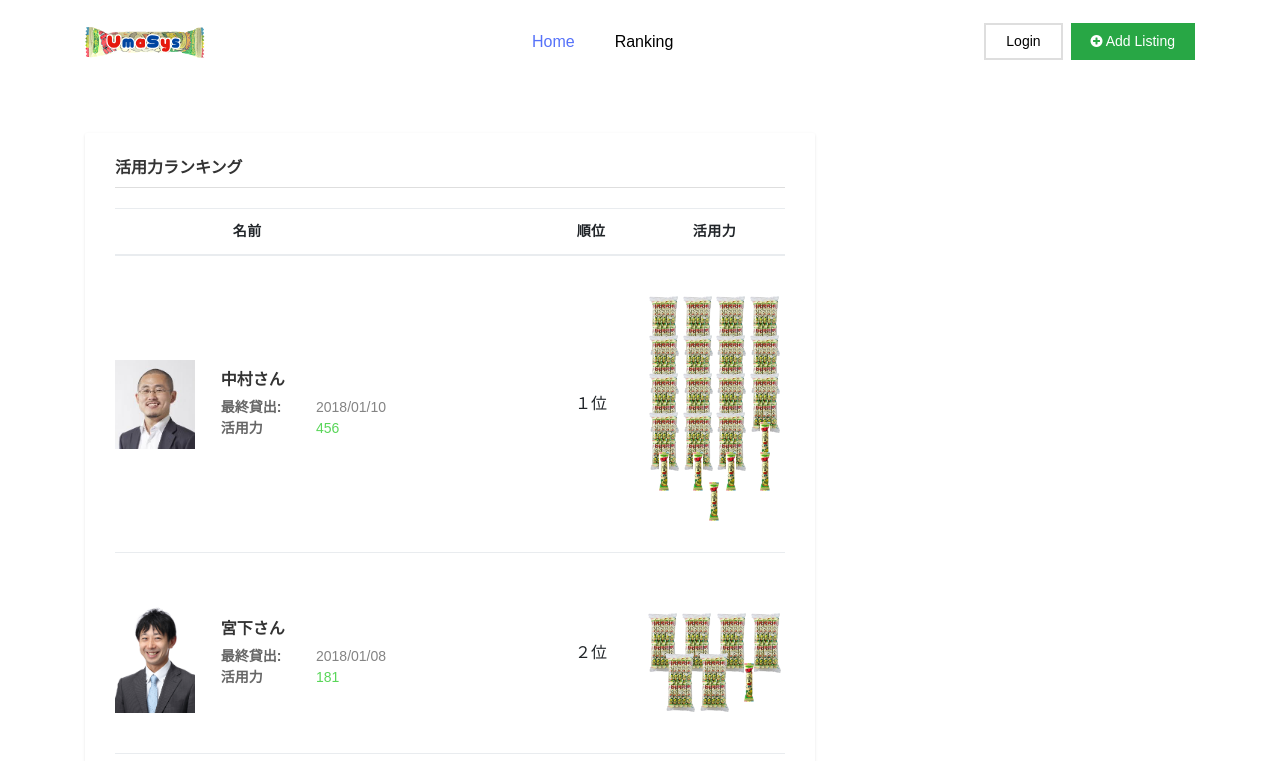
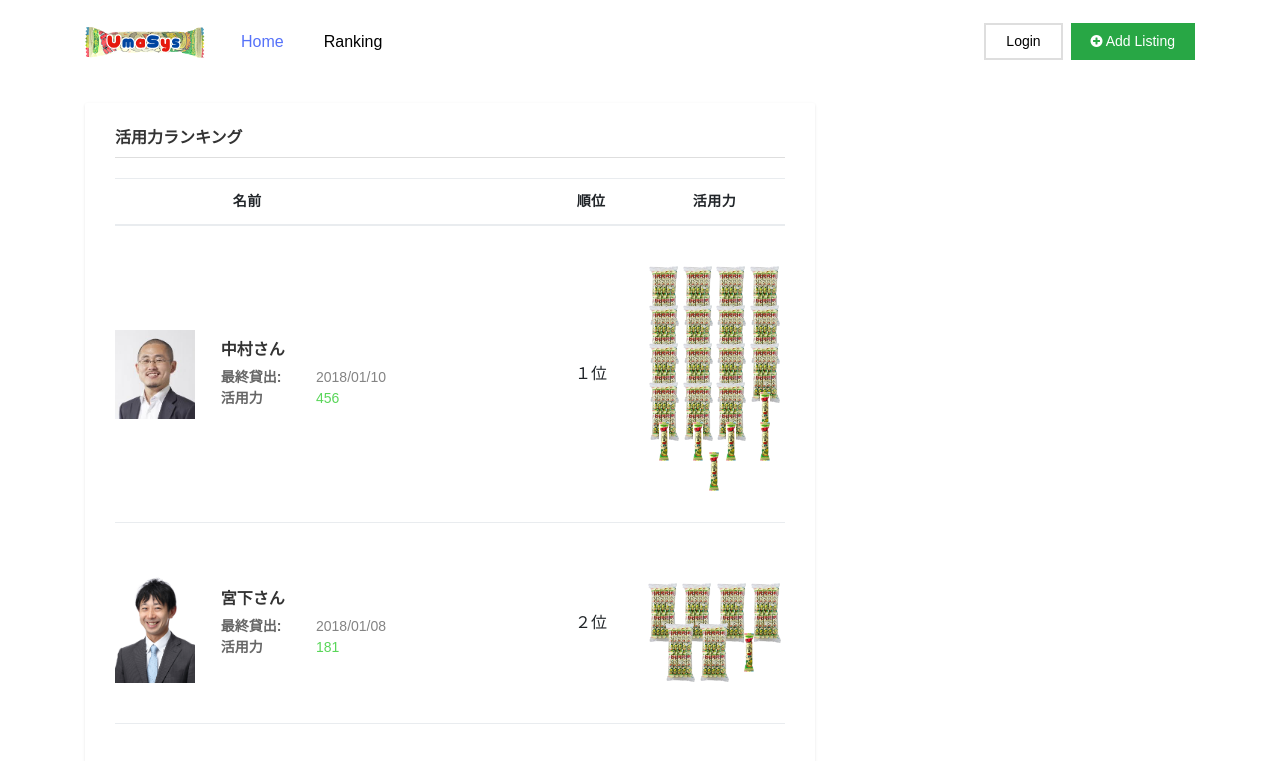
Before and after one commit to InformationSearch-team-F/umaibou, a plain HTML site: page dashboard.html in a window 1280 px wide. Shown: the top 761 px of the page. Drawn offline with nearby package versions, Linux system fonts and the light colour scheme; some packages are replaced by stand-ins of ours; files whose address does not match are found by name; a web font is replaced by a local one.

Commit message:
dashboardのレイアウト調整

```diff
--- a/dashboard.html
+++ b/dashboard.html
@@ -50,7 +50,7 @@
 					<span class="navbar-toggler-icon"></span>
 					</button>
 					<div class="collapse navbar-collapse" id="navbarSupportedContent">
-						<ul class="navbar-nav ml-auto main-nav ">
+						<ul class="navbar-nav main-nav ">
 							<li class="nav-item active">
 								<a class="nav-link" href="index.html">Home</a>
 							</li>
@@ -75,7 +75,7 @@
 <!--==================================
 =            User Profile            =
 ===================================-->
-<section class="dashboard section">
+<section class="dashboard section" style="padding-top: 20px;">
 	<!-- Container Start -->
 	<div class="container">
 		<!-- Row Start -->
```
